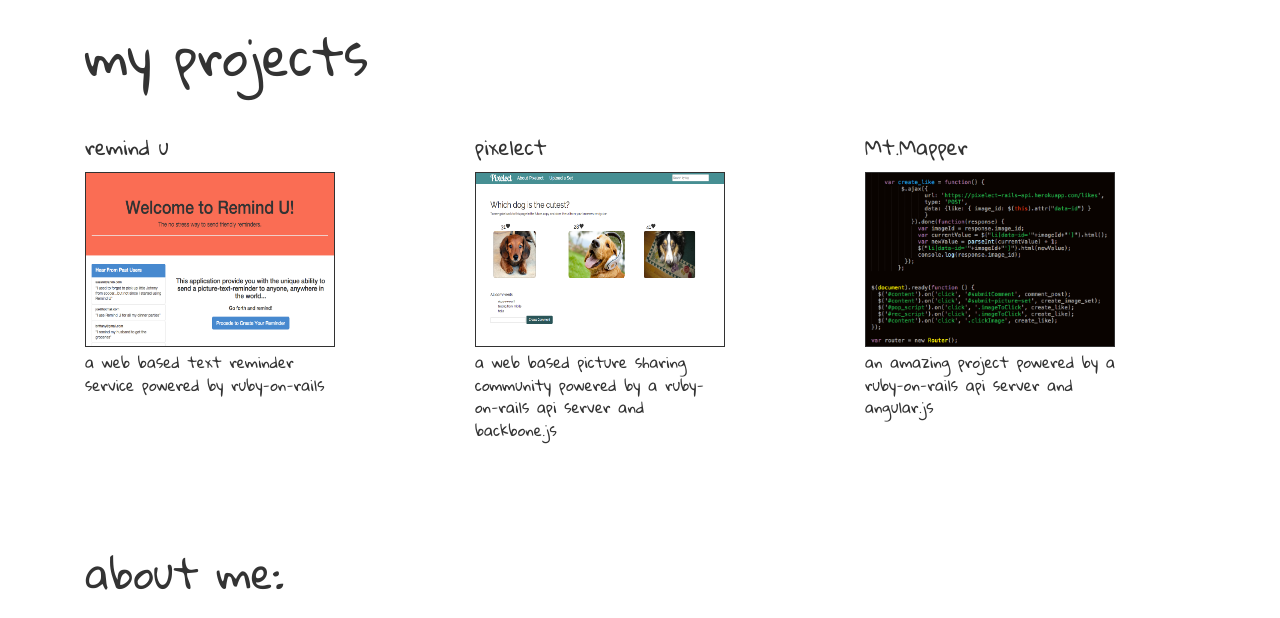
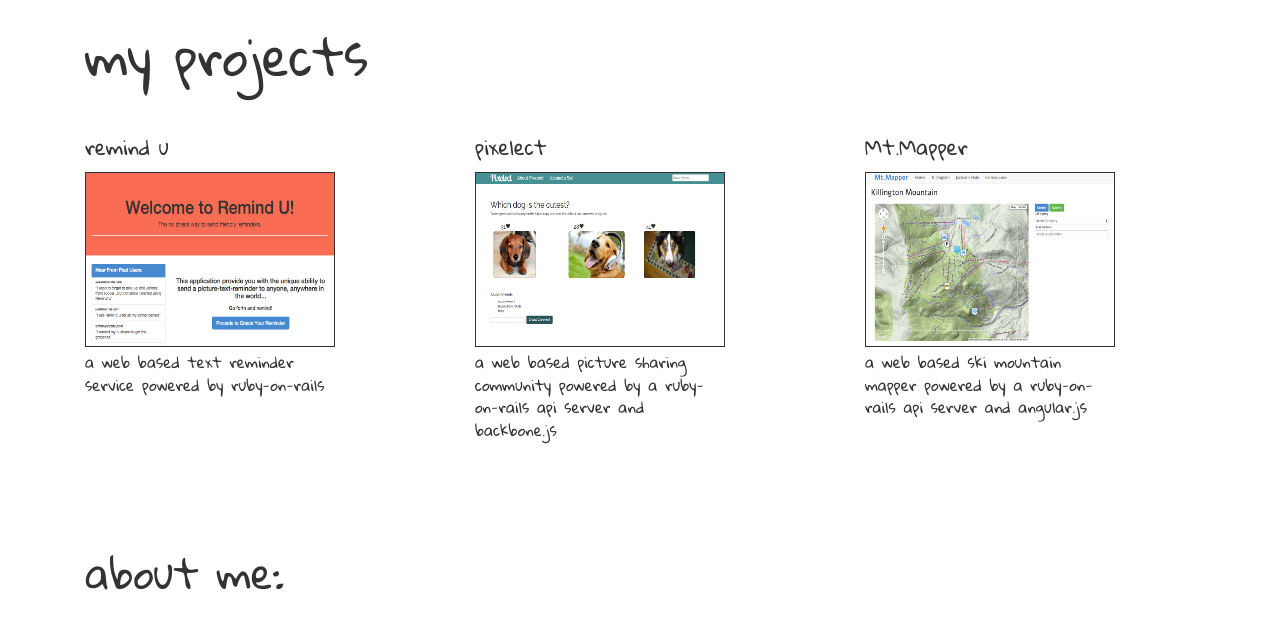
Before and after one commit to billy1339/williamsargent, a website: page index.html in a window 1280 px wide. Shown: the part 636-1254 px from the top of the page. Drawn offline with Linux system fonts and the light colour scheme.

Commit message:
added updated resume and mtmapper pictures and descriptsion

```diff
--- a/index.html
+++ b/index.html
@@ -12,7 +12,7 @@
       <div class='col-xs-12' id='header-pic'>
         <h1 class='name'> william sargent </h1>
          <p class='bullets'> full stack developer &infin; outdoor enthusiast</p>
-         <p class ='pclass'><a class='click-buttons' href="#footer" class="button-small">get in touch</a><a class='click-buttons' href="pictures/william_sargent_resume.pdf" class="button-small">resume</a></p>
+         <p class ='pclass'><a class='click-buttons' href="#footer" class="button-small">get in touch</a><a class='click-buttons' href="pictures/W_Sargent_Resume.pdf" class="button-small">resume</a></p>
     </div>
   </div>
 
@@ -34,8 +34,8 @@
       </div>
       <div class='col-xs-4' class='projects' id='project3'>
         <p>Mt.Mapper</p>
-        <a href='http://billy1339.github.io/ski_client_2/'><img id='other'src='pictures/other.png'></a>
-        <p class='description'> an amazing project powered by a ruby-on-rails api server and angular.js </p>
+        <a href='http://billy1339.github.io/ski_client_2/'><img id='mtMapper'src='pictures/mtMapper.png'></a>
+        <p class='description'> a web based ski mountain mapper powered by a ruby-on-rails api server and angular.js </p>
       </div>
     </div>
   </div>
--- a/style.css
+++ b/style.css
@@ -90,7 +90,7 @@ a:hover {
   border: 1px solid rgb(50, 50, 50);
   vertical-align: middle;
 }
-#other {
+#mtMapper {
   height: 175px;
   width: 250px;
   border: 1px solid rgb(50, 50, 50);
```
Also changed, not shown: pictures/github7.png (deleted), pictures/mtMapper.png (added), pictures/other.png (deleted), 4 other files.
